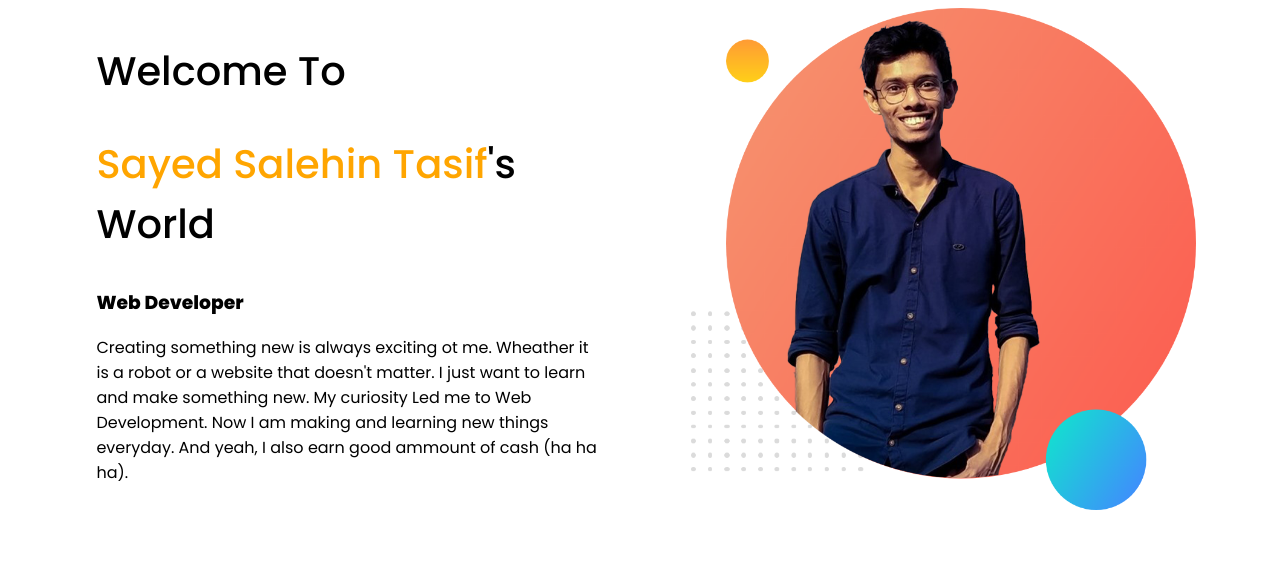
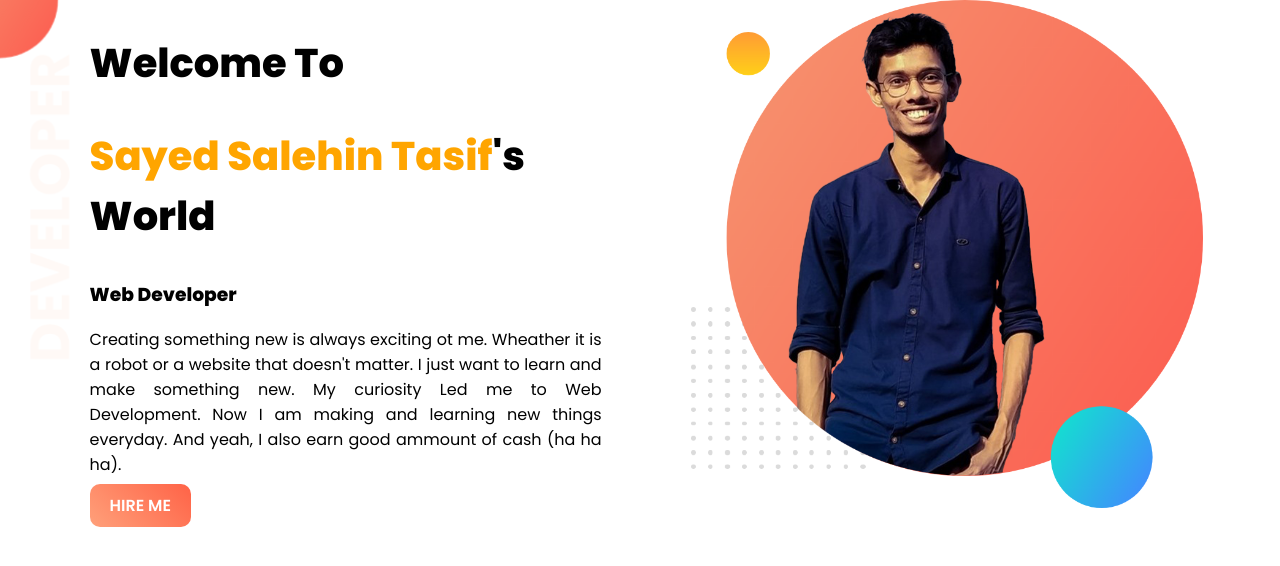
Before and after one commit to Sayed-Tasif/web-site, a plain HTML site: page index.html in a window 1280 px wide. Drawn offline with Linux system fonts and the light colour scheme.

Commit message:
Added a HIRE ME button

```diff
--- a/index.html
+++ b/index.html
@@ -9,12 +9,13 @@
     <title>Porfolio site</title>
 </head>
 <body>
-    <section>
+    <section class="top-banner">
         <div class="half-width">
             <h1>Welcome To</h1>
         <h1><span class="highlight">Sayed Salehin Tasif</span>'s World</h1>
         <h3>Web Developer</h3>
         <p>Creating something new is always exciting ot me. Wheather it is a robot or a website that doesn't matter. I just want to learn and make something new. My curiosity Led me to Web Development. Now I am making and learning new things everyday. And yeah, I also earn good ammount of cash (ha ha ha).</p>
+        <a class="link-btn" target="_blank" href="https://www.linkedin.com/in/sayed-tasif-43852719b/">HIRE ME</a>
         </div>
         <div class="half-width">
             <img src="image/profile1.png" alt="Profile image">
--- a/style.css
+++ b/style.css
@@ -1,9 +1,16 @@
 body{
     font-family: 'Poppins', sans-serif;
+    margin: 0px;
 }
 h1{
     font-size: 40px;
-    font-weight: 500;
+    font-weight: 700;
+}
+p{
+    text-align: justify;
+}
+section{
+    height: 500px;
 }
 .highlight{
     color: orange;
@@ -17,3 +24,15 @@ h1{
 .half-width img{
     width: 100%;
 }
+.top-banner{
+    background-image: url("image/top-banner.png");
+    background-repeat: no-repeat;
+}
+.link-btn{
+    text-decoration: none;
+    color: white;
+    font-weight: 600;
+    background-image: linear-gradient(45deg, lightSalmon, tomato);
+    padding: 10px 20px;
+    border-radius: 10px;
+}
```
